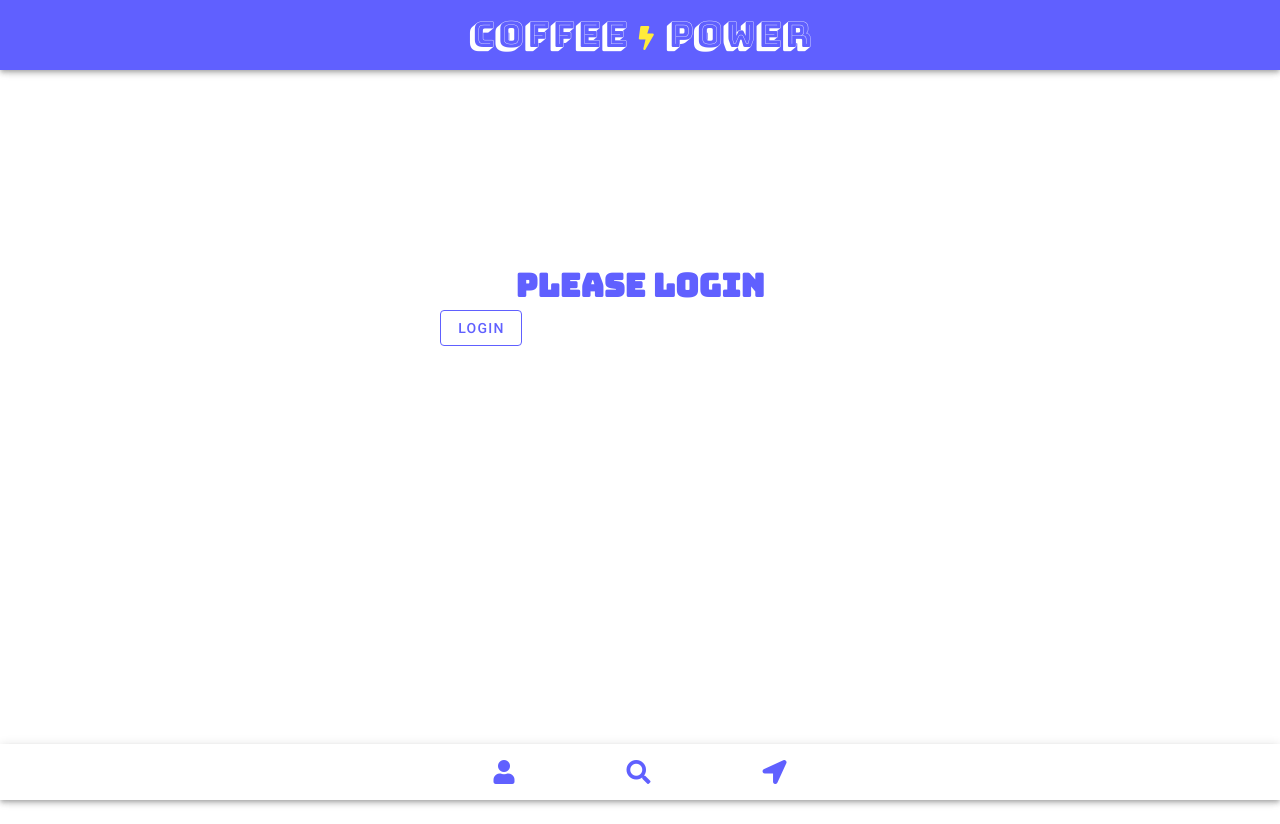
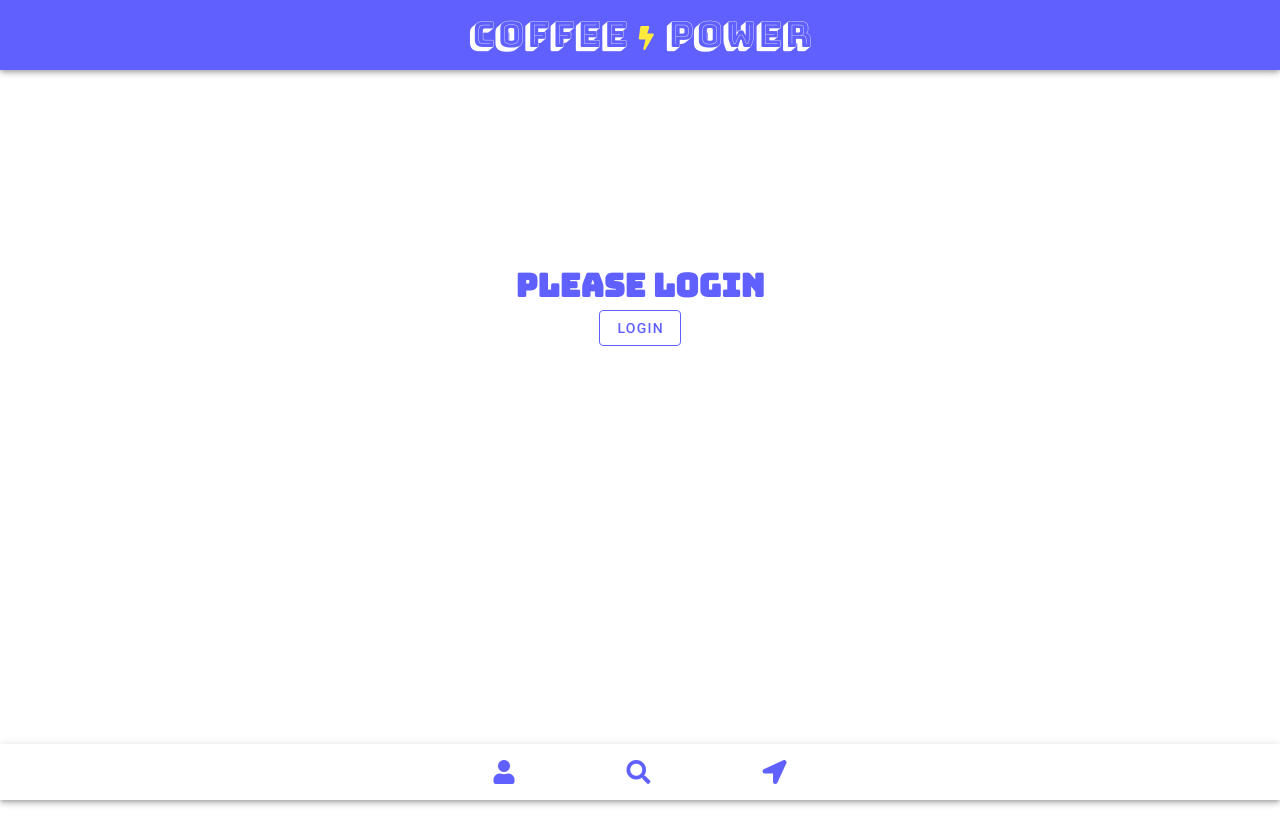
Before and after one commit to mason-terry/coffee-app-frontend, a Vue app in the folder client/: page /profile in a window 1280 px wide. Built offline with nearby package versions, Linux system fonts and the light colour scheme; what vue-cookies would draw is missing.

Commit message:
fixing login and profile page

```diff
--- a/client/src/views/cp-login.vue
+++ b/client/src/views/cp-login.vue
@@ -118,4 +118,7 @@ export default {
   margin: 0 auto;
   color: #6060ff;
 }
+h1 {
+  padding: 0;
+}
 </style>
--- a/client/src/views/cp-profile.vue
+++ b/client/src/views/cp-profile.vue
@@ -17,11 +17,13 @@
     </div>
     <div v-if="!currentUser.name">
       <h1>Please login</h1>
-      <v-btn
-        @click="goToLogin"
-        color="#6060ff"
-        outlined
-      >Login</v-btn>
+      <div class="button">
+        <v-btn
+          @click="goToLogin"
+          color="#6060ff"
+          outlined
+        >Login</v-btn>
+      </div>
     </div>
   </v-content>
 </template>
@@ -55,4 +57,7 @@ export default {
   text-align: center;
   margin: 10px;
 }
+.button {
+  text-align: center;
+}
 </style>
```
